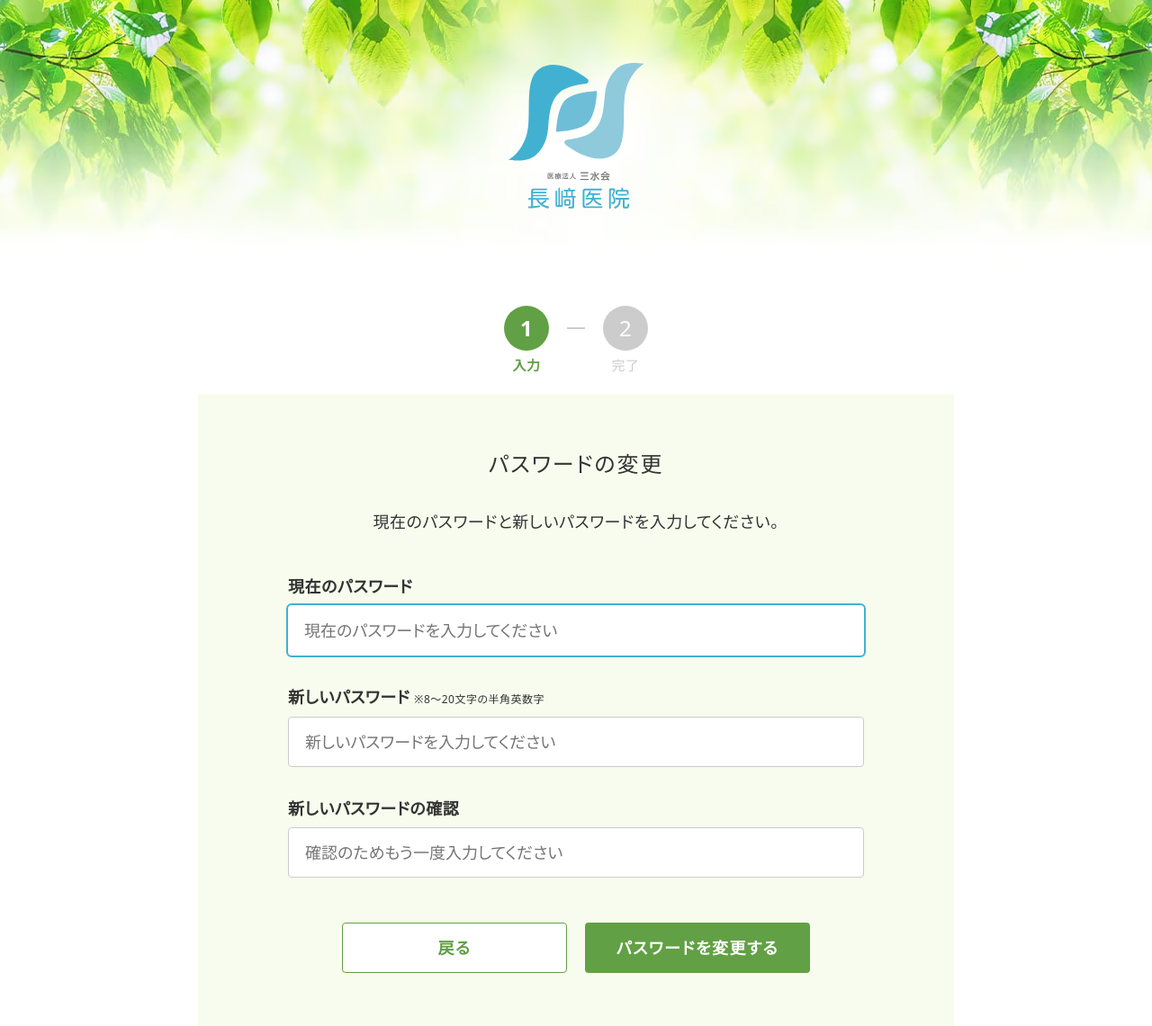
After one commit to tomizawa0214/django-nagasaki-naika, a Django app: page /mypage/password/ in a window 1280 px wide. The commit adds this page. Shown: the top 1141 px of the page at 90% size. Run offline with Django 5.2, Linux system fonts and the light colour scheme; the visitor is signed in with stand-in values (Sample User, id 1); parts of the project's set-up code (start-up, migrations or seed data) failed here and were passed over; some libraries are stand-ins or nearby versions.

Commit message:
【パスワード変更】パスワード変更処理を実装

```diff
--- /dev/null
+++ b/app/accounts/templates/account/password_change.html
@@ -0,0 +1,63 @@
+{% extends "base.html" %}
+{% load widget_tweaks %}
+
+{% block content %}
+<main class="l-contents">
+  <div class="l-step">
+    <ol class="l-step__inner">
+      <li class="c-step current">入力</li>
+      <li class="c-step">完了</li>
+    </ol>
+  </div>
+  <section class="l-contents__inner">
+    <h1 class="l-contents__page-title c-title">パスワードの変更</h1>
+    <p class="l-contents__lead c-text">現在のパスワードと新しいパスワードを<br class="only-sp">入力してください。</p>
+    <form class="l-form" action="" method="post">
+      {% csrf_token %}
+      {# 現在のパスワード #}
+      <div class="l-form__group">
+        <label class="c-text c-label" for="password">現在のパスワード</label>
+        {% render_field form.old_password class="c-text c-input" id="password" placeholder="現在のパスワードを入力してください" %}
+        {# エラーメッセージ #}
+        {% if form.old_password.errors %}
+        <div class="js-form-error">
+          {% for error in form.old_password.errors %}
+          <p class="c-text c-text--sm c-text--alert">{{ error }}</p>
+          {% endfor %}
+        </div>
+        {% endif %}
+      </div>
+      {# 新しいパスワード #}
+      <div class="l-form__group">
+        <label class="c-text c-label" for="new-password">新しいパスワード<span class="c-text--help c-text--help--row">8～20文字の半角英数字</span></label>
+        {% render_field form.new_password1 class="c-text c-input" id="new-password" placeholder="新しいパスワードを入力してください" %}
+        {# エラーメッセージ #}
+        {% if form.new_password1.errors %}
+        <div class="js-form-error">
+          {% for error in form.new_password1.errors %}
+          <p class="c-text c-text--sm c-text--alert">{{ error }}</p>
+          {% endfor %}
+        </div>
+        {% endif %}
+      </div>
+      {# 新しいパスワードの確認 #}
+      <div class="l-form__group">
+        <label class="c-text c-label" for="new-password-confirm">新しいパスワードの確認</label>
+        {% render_field form.new_password2 class="c-text c-input" id="new-password-confirm" placeholder="確認のためもう一度入力してください" %}
+        {# エラーメッセージ #}
+        {% if form.new_password2.errors %}
+        <div class="js-form-error">
+          {% for error in form.new_password2.errors %}
+          <p class="c-text c-text--sm c-text--alert">{{ error }}</p>
+          {% endfor %}
+        </div>
+        {% endif %}
+      </div>
+      <div class="l-contents__button">
+        <a class="c-button c-button--secondary" href="{% url 'mypage' %}">戻る</a>
+        <button class="c-button c-button--primary" type="submit">パスワードを変更する</button>
+      </div>
+    </form>
+  </section>
+</main>
+{% endblock %}
--- a/app/accounts/urls.py
+++ b/app/accounts/urls.py
@@ -7,7 +7,6 @@ urlpatterns = [
     path("", views.LoginView.as_view(), name="account_login"),
     path("signup/", views.SignupView.as_view(), name="account_signup"),
     path("logout/", views.LogoutView.as_view(), name="account_logout"),
-
     # 独自URL
     path("password-reset/", views.PasswordResetView.as_view(), name="password_reset"),
     path("password-reset/verify/", views.PasswordResetVerifyView.as_view(), name="password_reset_verify"),
@@ -20,4 +19,6 @@ urlpatterns = [
     path("signup/confirm/", views.SignupConfirmView.as_view(), name="signup_confirm"),
     path("signup/verify/", views.SignupVerifyView.as_view(), name="signup_verify"),
     path("signup/done/<token>/", views.SignupDoneView.as_view(), name="signup_done"),
+    path("mypage/password/", views.PasswordChangeView.as_view(), name="password_change"),
+    path("mypage/password/done/", views.PasswordChangeDoneView.as_view(), name="password_change_done"),
 ]
--- a/app/accounts/views.py
+++ b/app/accounts/views.py
@@ -6,8 +6,11 @@ from datetime import date
 from allauth.account import views
 from django.conf import settings
 from django.contrib.auth import get_user_model
-from django.contrib.auth.forms import SetPasswordForm
+from django.contrib.auth.forms import PasswordChangeForm, SetPasswordForm
+from django.contrib.auth.mixins import LoginRequiredMixin
 from django.contrib.auth.views import (
+    PasswordChangeDoneView,
+    PasswordChangeView,
     PasswordResetCompleteView,
     PasswordResetConfirmView,
     PasswordResetDoneView,
@@ -358,6 +361,36 @@ class SignupDoneView(View):
 
 
 # =====================================================================================================
+# パスワード変更（入力）
+# =====================================================================================================
+class PasswordChangeView(LoginRequiredMixin, PasswordChangeView):
+
+    # テンプレートを指定
+    template_name = "account/password_change.html"
+
+    # フォームを指定
+    form_class = PasswordChangeForm
+
+    # メタタグを定義
+    extra_context = meta_password_change
+
+    # 成功時のリダイレクト指定
+    success_url = reverse_lazy("password_change_done")
+
+
+# =====================================================================================================
+# パスワード変更（完了）
+# =====================================================================================================
+class PasswordChangeDoneView(LoginRequiredMixin, PasswordChangeDoneView):
+
+    # テンプレートを指定
+    template_name = "account/password_change_done.html"
+
+    # メタタグを定義
+    extra_context = meta_password_change_done
+
+
+# =====================================================================================================
 # ログアウト
 # =====================================================================================================
 class LogoutView(views.LogoutView):
--- a/app/seo_meta.py
+++ b/app/seo_meta.py
@@ -91,6 +91,22 @@ meta_mypage = {
     "url": f"{settings.BASE_URL}/mypage/",
 }
 
+# パスワード変更（入力）
+meta_password_change = {
+    "meta_robots": "noindex,follow",
+    "meta_title": f"パスワード変更{separate}{site_name}",
+    "meta_description": "",
+    "url": f"{settings.BASE_URL}/mypage/password/",
+}
+
+# パスワード変更（完了）
+meta_password_change_done = {
+    "meta_robots": "noindex,follow",
+    "meta_title": f"パスワード変更完了{separate}{site_name}",
+    "meta_description": "",
+    "url": f"{settings.BASE_URL}/mypage/password/done/",
+}
+
 # ログアウト
 meta_logout = {
     "meta_robots": "noindex,follow",
--- a/app/templates/mypage.html
+++ b/app/templates/mypage.html
@@ -12,7 +12,7 @@
           <li><a class="c-text p-mypage__menu-link p-mypage__menu-link--vaccine" href="/mypage/vaccine/">予防接種予約</a></li>
         </ul>
         <ul class="p-mypage__menu-group">
-          <li><a class="c-text p-mypage__menu-link p-mypage__menu-link--password" href="/mypage/password/">パスワード変更</a></li>
+          <li><a class="c-text p-mypage__menu-link p-mypage__menu-link--password" href="{% url 'password_change' %}">パスワード変更</a></li>
           <li><a class="c-text p-mypage__menu-link p-mypage__menu-link--email" href="/mypage/email/">メールアドレス変更</a></li>
           <li><a class="c-text p-mypage__menu-link p-mypage__menu-link--phone" href="/mypage/phone/">電話番号変更</a></li>
         </ul>
```
Also changed, not shown: app/accounts/templates/account/password_change_done.html (added, +19 -0 lines).
